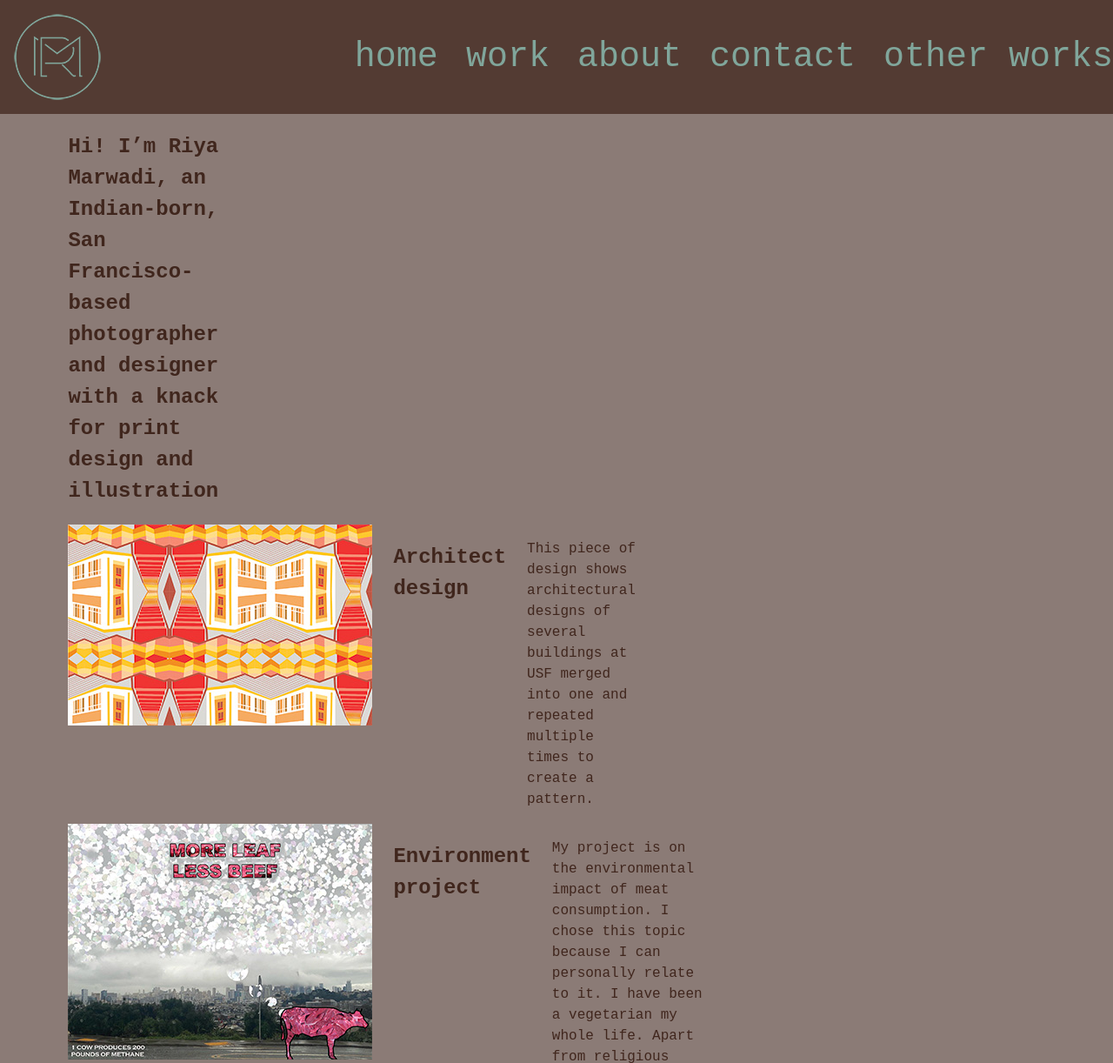
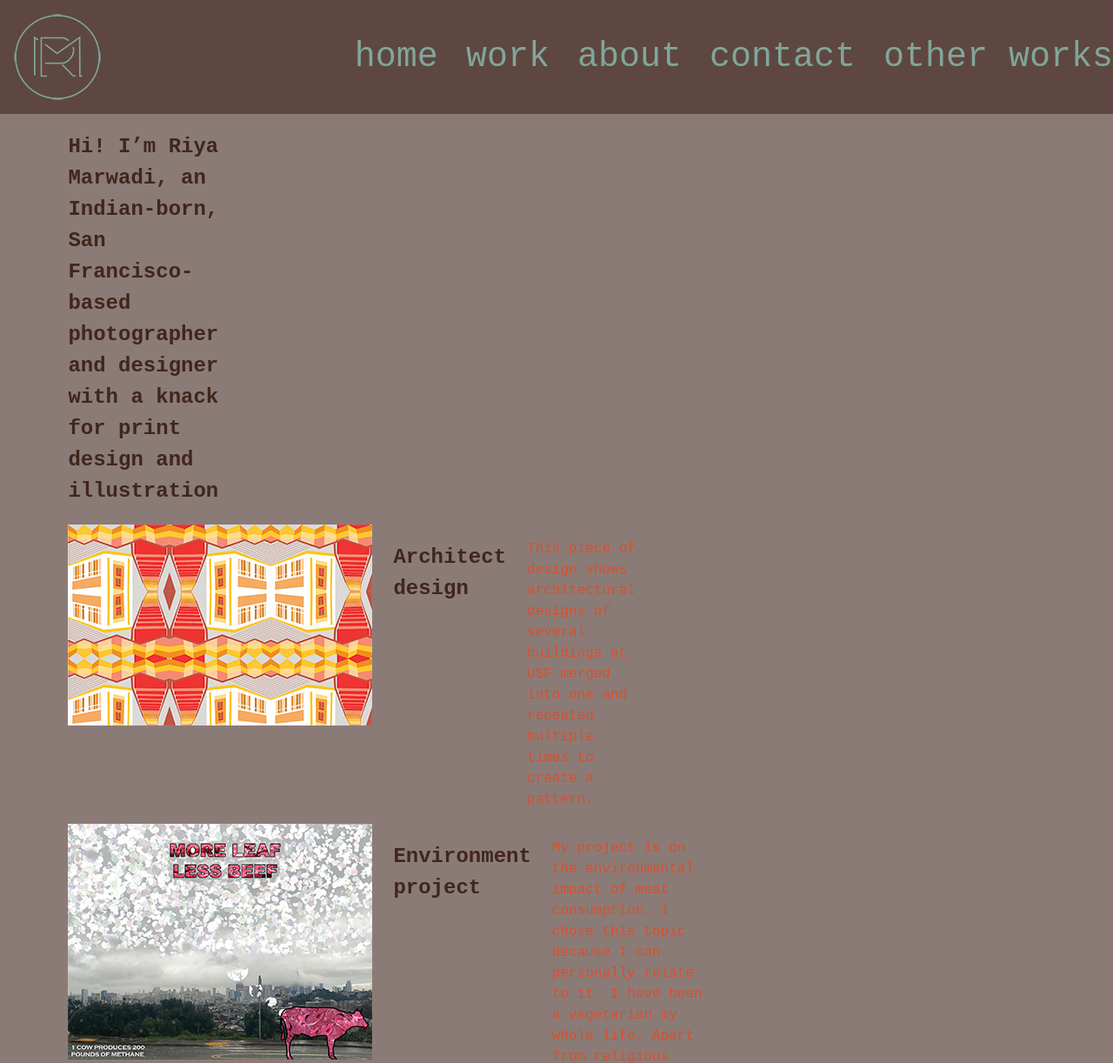
Before and after one commit to RiyaMarwadi/riya.github.io, a plain HTML site: page work.html in a window 1280 px wide. Shown: the top 1222 px of the page at 87% size. Drawn offline with Linux system fonts and the light colour scheme.

Commit message:
7 updates

```diff
--- a/css/style.css
+++ b/css/style.css
@@ -1,3 +1,5 @@
+@import url('https://fonts.googleapis.com/css2?family=Pathway+Gothic+One&display=swap');
+
 html{
     font-size: 16px;3
 }
@@ -12,7 +14,7 @@ body{
 }
 
 header{
-    background-color: rgba(64, 38, 29, 0.75);
+    background-color: rgba(64, 38, 29, 0.598);
     width: 100%;
     display: flex;
     align-items: center;
@@ -114,3 +116,7 @@ input:focus, textarea:focus{
     position: absolute;
     bottom: 0;
 }
+
+p{
+    color: #D94F30;
+}
```
Also changed, not shown: otherworks.html (+1 -1 lines), work.html (+2 -2 lines), css/PatrickHandSC-Regular.ttf (added), img/bg.jpg, 2 other files.
